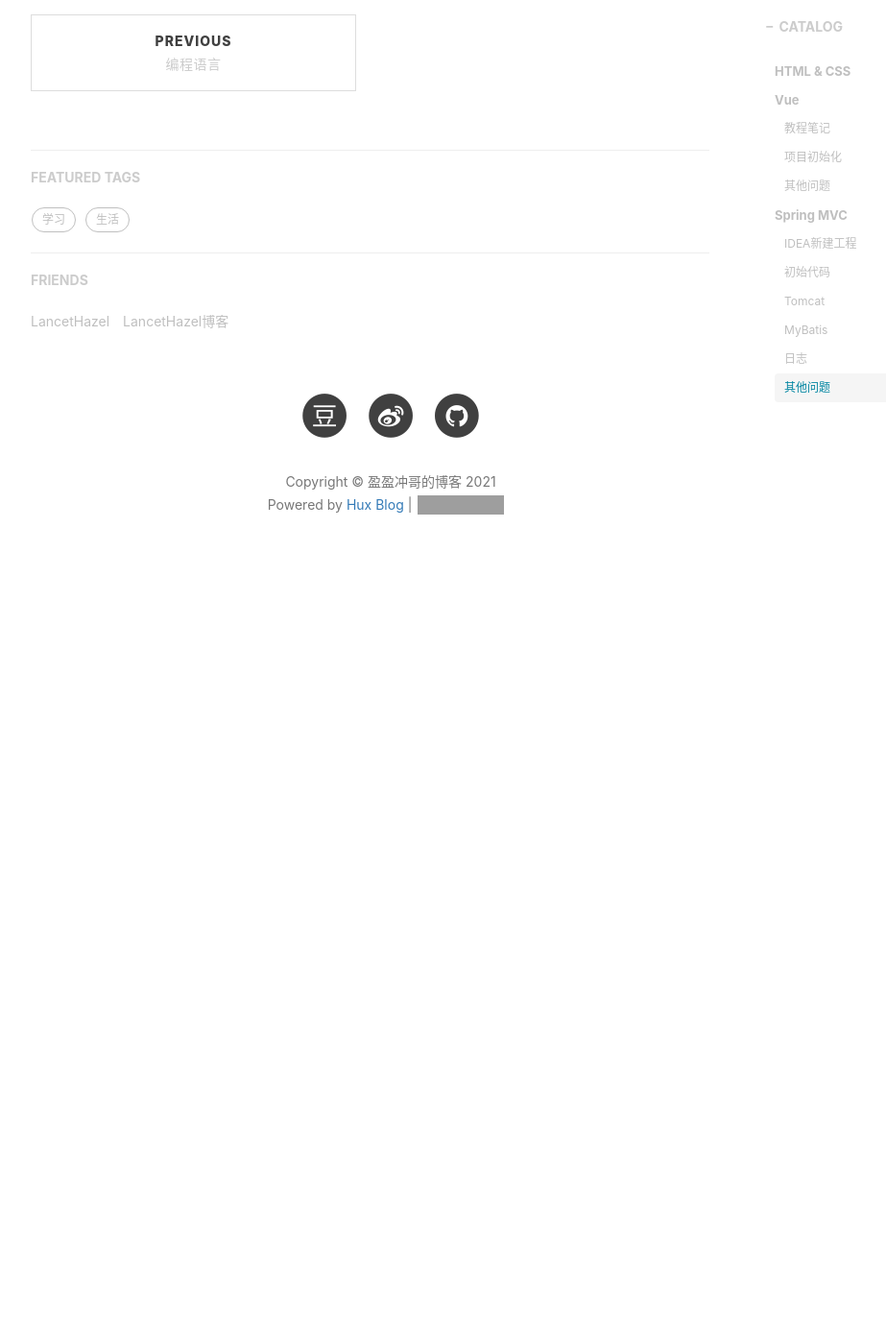
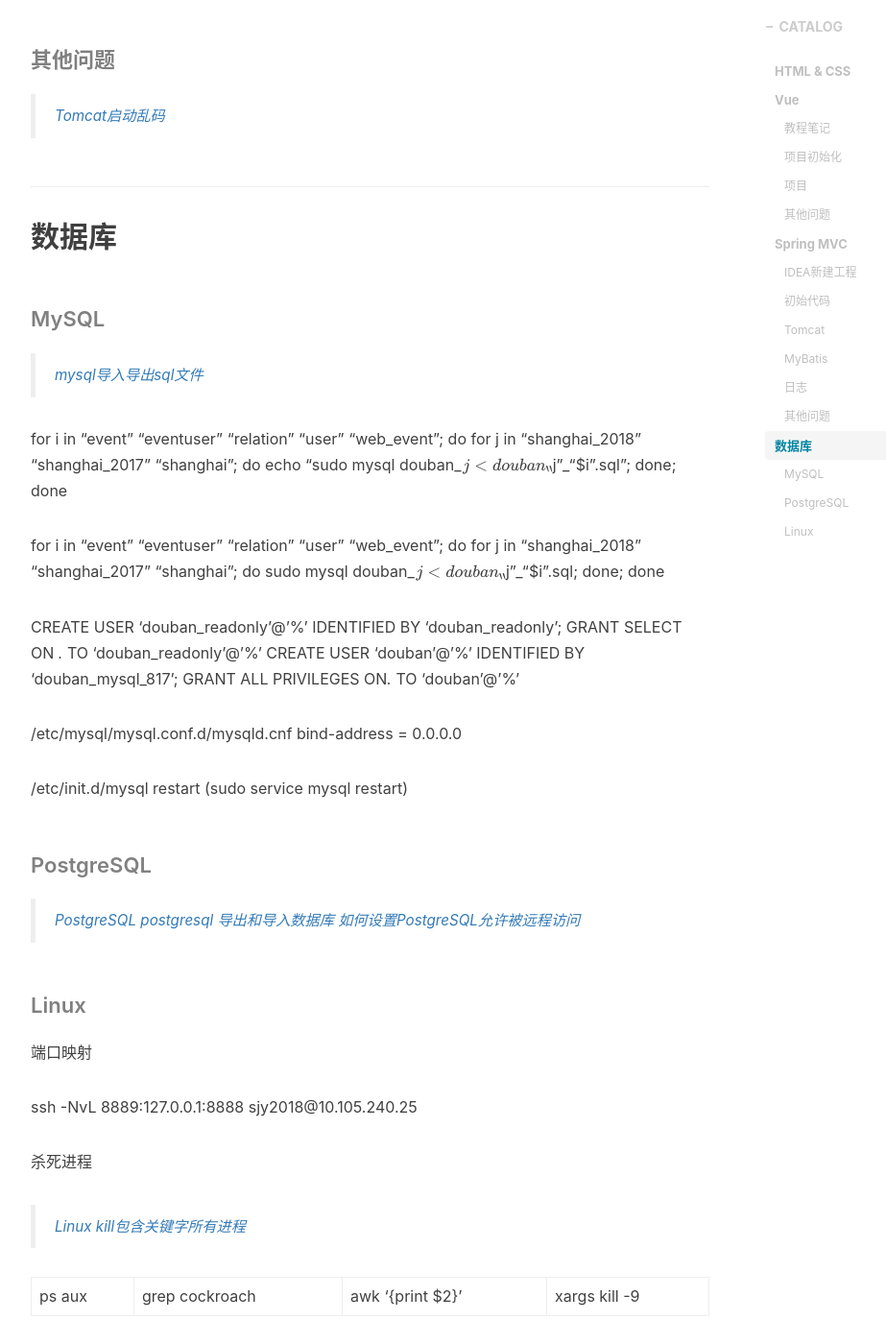
Before and after one commit to yycg/yycg.github.io, a Jekyll site: the page built from _posts/2020-10-05-毕设.markdown, in a window 1280 px wide and 1400 px high, scrolled down 22621 px. Shown: the whole window at 96% size, without its empty margins (233-1156 px from the left). Built offline with Jekyll 4.4.1, drawn with Linux system fonts in a browser that asks for light colours; nearby versions of some CDN libraries; formulas are drawn with MathJax 3; comment, search, counter and statistics services are not loaded; before the commit the page ends 23251 px from its top, so only the background shows below that; grey boxes are pictures that could not be loaded.

Commit message:
21/03/08

```diff
--- a/_posts/2020-10-05-毕设.markdown
+++ b/_posts/2020-10-05-毕设.markdown
@@ -827,6 +827,8 @@ tags:
 
   eslint-disable 的意思是完全禁用ESLint进行检测。
 
+#### 项目
+
 #### 其他问题
 
 无法修改favicon
@@ -1050,22 +1052,61 @@ Deployment选项卡，点＋和artifact，选recommender:war exploded，Applicat
 
 #### MyBatis
 
-[搭建Spring + Spring MVC + Mybatis](https://segmentfault.com/a/1190000013900758)
+> [搭建Spring + Spring MVC + Mybatis](https://segmentfault.com/a/1190000013900758)
 
-[IDEA SpringMVC集成mybatis教程](https://blog.csdn.net/ljheee/article/details/76618762)
+> [IDEA SpringMVC集成mybatis教程](https://blog.csdn.net/ljheee/article/details/76618762)
 
-[MyBatis](https://mybatis.org/mybatis-3/zh/sqlmap-xml.html)
+> [MyBatis](https://mybatis.org/mybatis-3/zh/sqlmap-xml.html)
 
-[spring mvc中post、get方法获取参数的几种方式](https://blog.csdn.net/zyxwvuuvwxyz/article/details/80352712)
+> [spring mvc中post、get方法获取参数的几种方式](https://blog.csdn.net/zyxwvuuvwxyz/article/details/80352712)
 
 #### 日志
 
-[log4j](https://java2blog.com/spring-mvc-log4j-example/)
+> [log4j](https://java2blog.com/spring-mvc-log4j-example/)
 
-[使用SLF4J和Logback](https://www.liaoxuefeng.com/wiki/1252599548343744/1264739155914176)
+> [使用SLF4J和Logback](https://www.liaoxuefeng.com/wiki/1252599548343744/1264739155914176)
 
-[SLF4J 和 Logback 在 Maven 项目中的使用方法](https://www.jianshu.com/p/09b9b50f32ef)
+> [SLF4J 和 Logback 在 Maven 项目中的使用方法](https://www.jianshu.com/p/09b9b50f32ef)
 
 #### 其他问题
 
-[Tomcat启动乱码](https://blog.csdn.net/u014234260/article/details/93995380)
+> [Tomcat启动乱码](https://blog.csdn.net/u014234260/article/details/93995380)
+
+## 数据库
+
+#### MySQL
+
+> [mysql导入导出sql文件](https://www.cnblogs.com/yuwensong/p/3955834.html)
+
+for i in "event" "eventuser" "relation" "user" "web_event"; do for j in "shanghai_2018" "shanghai_2017" "shanghai"; do echo "sudo mysql douban_$j < douban_"$j"_"$i".sql"; done; done
+
+for i in "event" "eventuser" "relation" "user" "web_event"; do for j in "shanghai_2018" "shanghai_2017" "shanghai"; do sudo mysql douban_$j < douban_"$j"_"$i".sql; done; done
+
+CREATE USER 'douban_readonly'@'%' IDENTIFIED BY 'douban_readonly';
+GRANT SELECT ON *.* TO 'douban_readonly'@'%'
+CREATE USER 'douban'@'%' IDENTIFIED BY 'douban_mysql_817';
+GRANT ALL PRIVILEGES ON*.* TO 'douban'@'%'
+
+/etc/mysql/mysql.conf.d/mysqld.cnf
+bind-address            = 0.0.0.0
+
+/etc/init.d/mysql restart
+(sudo service mysql restart)
+
+#### PostgreSQL
+
+> [PostgreSQL](https://www.runoob.com/postgresql/linux-install-postgresql.html)
+> [postgresql 导出和导入数据库](https://www.cnblogs.com/tommy-huang/p/9372160.html)
+> [如何设置PostgreSQL允许被远程访问](http://lazybios.com/2016/11/how-to-make-postgreSQL-can-be-accessed-from-remote-client/)
+
+#### Linux
+
+端口映射
+
+ssh -NvL 8889:127.0.0.1:8888 sjy2018@10.105.240.25
+
+杀死进程
+
+> [Linux kill包含关键字所有进程](https://blog.csdn.net/Post_Yuan/article/details/78527789)
+
+ps aux|grep cockroach|awk '{print $2}'|xargs kill -9
```
Also changed, not shown: _posts/2020-09-16-编程语言.markdown (+33 -1 lines), _posts/2020-11-08-研三的流水账.markdown (added, +15 -0 lines).
